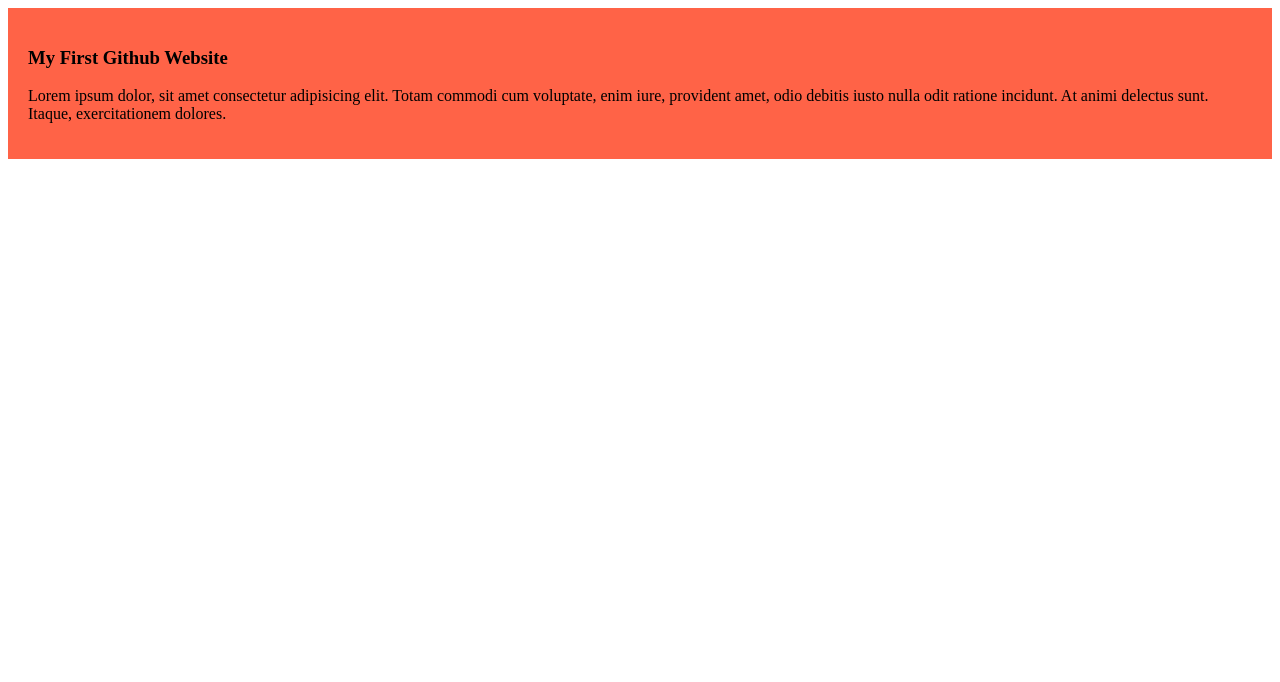
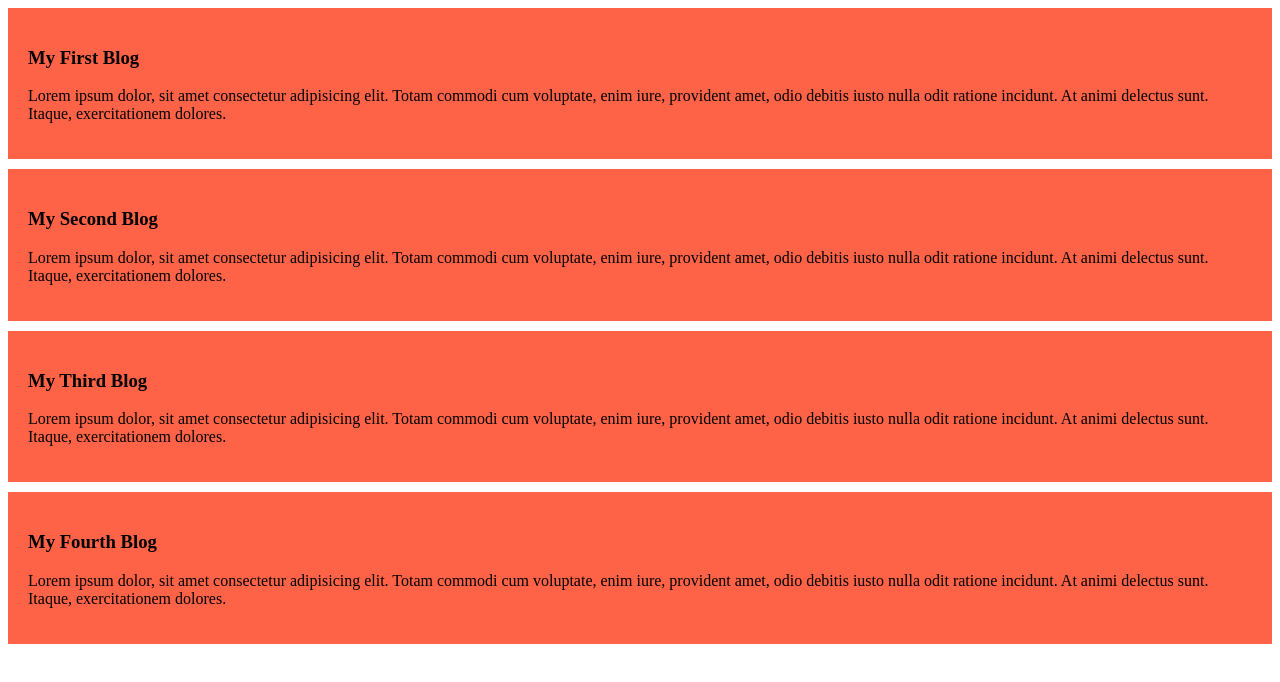
Before and after one commit to mushfiq0000/my-first-github-rep, a plain HTML site: page index.html in a window 1280 px wide. Drawn offline with Linux system fonts and the light colour scheme.

Commit message:
added the second third and fourth blog

```diff
--- a/index.html
+++ b/index.html
@@ -8,7 +8,19 @@
 </head>
 <body>
     <div>
-        <h3>My First Github Website</h3>
+        <h3>My First Blog</h3>
+        <p>Lorem ipsum dolor, sit amet consectetur adipisicing elit. Totam commodi cum voluptate, enim iure, provident amet, odio debitis iusto nulla odit ratione incidunt. At animi delectus sunt. Itaque, exercitationem dolores.</p>
+    </div>
+    <div>
+        <h3>My Second Blog</h3>
+        <p>Lorem ipsum dolor, sit amet consectetur adipisicing elit. Totam commodi cum voluptate, enim iure, provident amet, odio debitis iusto nulla odit ratione incidunt. At animi delectus sunt. Itaque, exercitationem dolores.</p>
+    </div>
+    <div>
+        <h3>My Third Blog</h3>
+        <p>Lorem ipsum dolor, sit amet consectetur adipisicing elit. Totam commodi cum voluptate, enim iure, provident amet, odio debitis iusto nulla odit ratione incidunt. At animi delectus sunt. Itaque, exercitationem dolores.</p>
+    </div>
+    <div>
+        <h3>My Fourth Blog</h3>
         <p>Lorem ipsum dolor, sit amet consectetur adipisicing elit. Totam commodi cum voluptate, enim iure, provident amet, odio debitis iusto nulla odit ratione incidunt. At animi delectus sunt. Itaque, exercitationem dolores.</p>
     </div>
 </body>
--- a/style/blog.css
+++ b/style/blog.css
@@ -1,4 +1,5 @@
 div{
     background-color: tomato;
     padding: 20px;
+    margin-bottom: 10px;
 }
```
